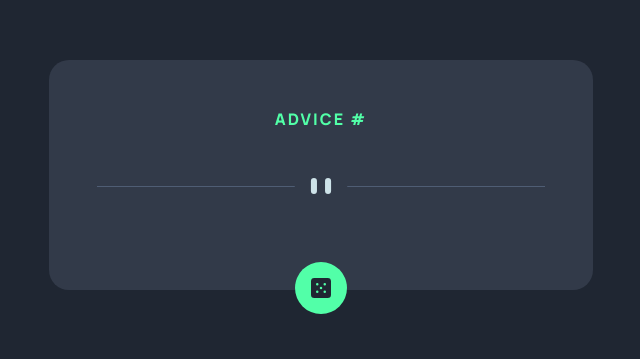
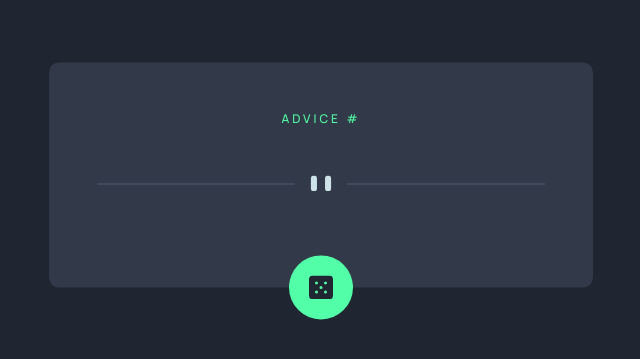
Before and after one commit to JackyH56/frontendmentor, a website: page advice-generator-app-main/index.html in a window 1280 px wide. Shown: the part 225-584 px from the top of the page, without its empty margins (319-959 px from the left). Drawn offline with Linux system fonts and the light colour scheme.

Commit message:
implement review changes

```diff
--- a/advice-generator-app-main/assets/scss/main.scss
+++ b/advice-generator-app-main/assets/scss/main.scss
@@ -3,39 +3,53 @@ $neon-green: hsl(150, 100%, 66%);
 $grayish-blue: hsl(217, 19%, 38%);
 $dark-grayish-blue: hsl(217, 19%, 24%);
 $dark-blue: hsl(218, 23%, 16%);
+* {
+  margin: 0;
+  padding: 0;
+  box-sizing: border-box;
+}
 
 body {
   background-color: $dark-blue;
   font-family: "Manrope", sans-serif;
   font-weight: 800;
   width: 100vw;
-  min-height: 100vh;
-  display: flex;
-  justify-content: center;
-  align-items: center;
-  margin: 0;
-  padding: 0;
+  height: 100vh;
 }
 
 .card {
+  position: absolute;
+  top: 20%;
+  left: 50%;
+  transform: translateX(-50%);
   width: calc(100% - 2rem);
   max-width: 34rem;
   text-align: center;
 
+  @media screen and (min-width: 40rem) {
+    top:50%;
+    left:50%;
+    transform: translate(-50%, -50%);
+  }
+
   &__content {
     position: relative;
-    padding: 3rem;
-    // height: 18.75rem;
-    border-radius: 1.25rem;
+    padding: 2.5rem 1.25rem;
+    border-radius: 0.625rem;
     background-color: $dark-grayish-blue;
     text-align: center;
+
+    @media screen and (min-width: 40rem) {
+      padding: 3rem;
+    }
   }
 
   &__eyebrow {
     color: $neon-green;
-    font-weight: normal;
+    font-weight: 500;
     text-transform: uppercase;
-    letter-spacing: 0.125rem;
+    letter-spacing: 0.1875rem;
+    font-size: 0.75rem;
     margin-bottom: 2rem;
   }
 
@@ -72,7 +86,7 @@ body {
 
   &__button {
     position: absolute;
-    bottom: -1.5rem;
+    bottom: -2rem;
     left: 50%;
     transform: translateX(-50%);
     line-height: 0;
@@ -87,8 +101,7 @@ body {
     }
 
     &-image {
-      width: 1.25rem;
-      padding: 1rem;
+      padding: 1.25rem;
     }
   }
 }
--- a/advice-generator-app-main/index.html
+++ b/advice-generator-app-main/index.html
@@ -1,32 +1,35 @@
 <!DOCTYPE html>
 <html lang="en">
+
 <head>
   <meta charset="UTF-8">
-  <meta name="viewport" content="width=device-width, initial-scale=1.0"> <!-- displays site properly based on user's device -->
+  <meta name="viewport" content="width=device-width, initial-scale=1.0">
+  <!-- displays site properly based on user's device -->
 
   <link rel="icon" type="image/png" sizes="32x32" href="./images/favicon-32x32.png">
   <link rel="stylesheet" href="assets/css/main.css">
   <link rel="preconnect" href="https://fonts.googleapis.com">
   <link rel="preconnect" href="https://fonts.gstatic.com" crossorigin>
-  <link href="https://fonts.googleapis.com/css2?family=Manrope:wght@800&display=swap" rel="stylesheet">
+  <link href="https://fonts.googleapis.com/css2?family=Manrope:wght@500;800&display=swap" rel="stylesheet">
 
   <title>Frontend Mentor | Advice generator app</title>
 </head>
+
 <body>
+
   <div class="card">
     <div class="card__content">
-      <div class="card__eyebrow"">Advice #<span class="card__eyebrow-number"></span></div>
+      <div class="card__eyebrow"">Advice #<span class=" card__eyebrow-number"></span></div>
       <span class="card__advice-text"></span>
       <img class="card__desktop-divider" src="images/pattern-divider-desktop.svg">
       <img class="card__mobile-divider" src="images/pattern-divider-mobile.svg">
       <button class="card__button" onclick="getQuote()">
-        <img class="card__button-image"src="images/icon-dice.svg">
+        <img class="card__button-image" src="images/icon-dice.svg">
       </button>
-
     </div>
   </div>
 
-
   <script src="script.js"></script>
 </body>
+
 </html>
--- a/advice-generator-app-main/script.js
+++ b/advice-generator-app-main/script.js
@@ -1,6 +1,7 @@
 const url = "https://api.adviceslip.com/advice";
 
 function getQuote() {
+  console.log("hello");
   const xhr = new XMLHttpRequest();
   xhr.open("GET", url);
   xhr.send();
@@ -9,7 +10,7 @@ function getQuote() {
     var json = JSON.parse(xhr.responseText);
     console.log(json);
 
-    document.querySelector(".card__advice-number").innerHTML = json.slip.id;
+    document.querySelector(".card__eyebrow-number").innerHTML = json.slip.id;
     document.querySelector(".card__advice-text").innerHTML =
       '"' + json.slip.advice + '"';
   };
```
Also changed, not shown: advice-generator-app-main/assets/css/main.css, 1 other file.
